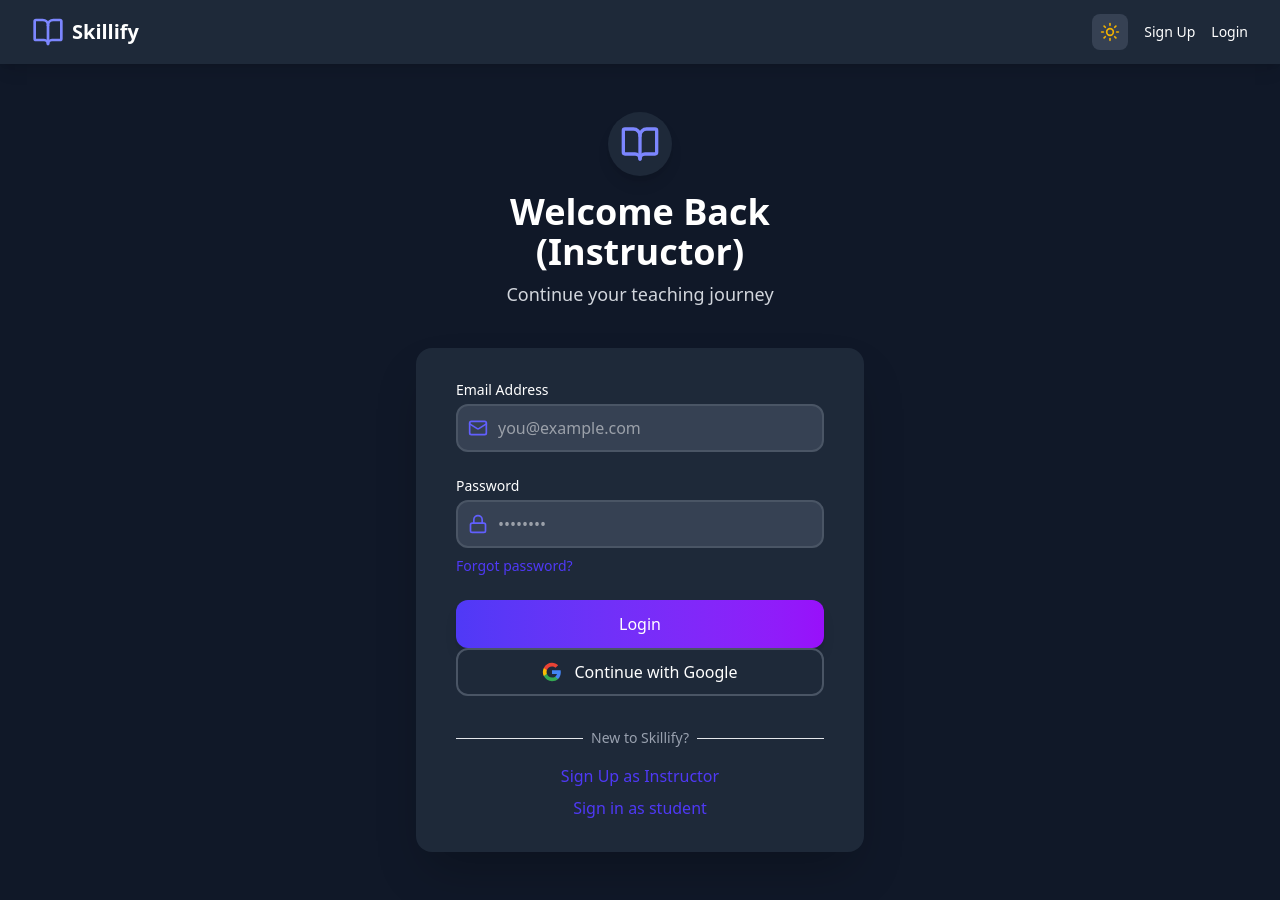
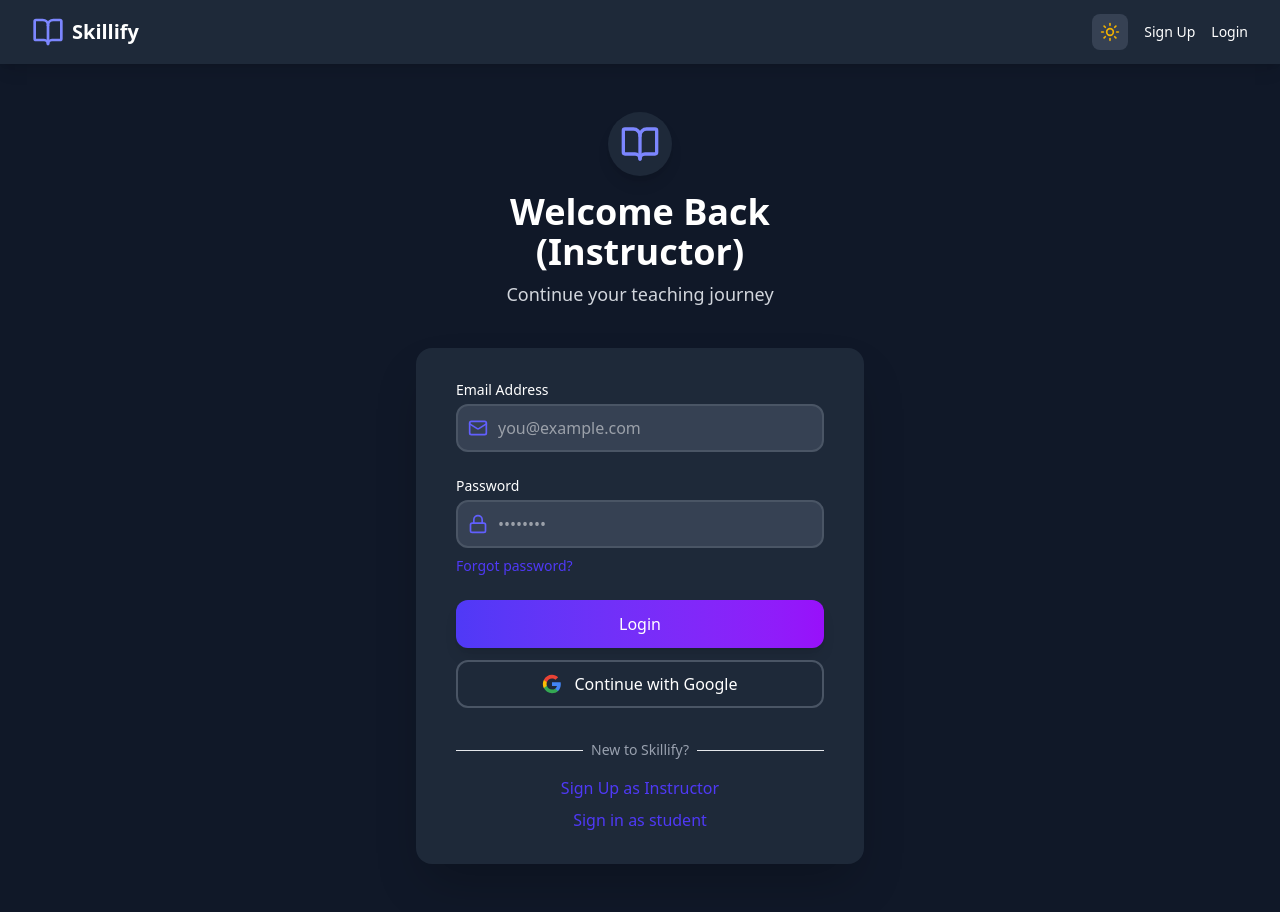
Before and after one commit to priyanjal1234/Skillify, a React (Vite) app: page /login/instructor in a window 1280 px wide. Built offline with nearby package versions, Linux system fonts and the light colour scheme; no server answers.

Commit message:
Added margin for google oauth button

```diff
--- a/src/components/InstructorLogin.jsx
+++ b/src/components/InstructorLogin.jsx
@@ -145,7 +145,7 @@ const InstructorLogin = () => {
                 <button
                   type="button"
                   onClick={handleGoogleLogin}
-                  className={`w-full h-12 mb-8 flex items-center justify-center space-x-3 border-2 rounded-xl transition duration-200 ${
+                  className={`w-full h-12 mt-3 mb-8 flex items-center justify-center space-x-3 border-2 rounded-xl transition duration-200 ${
                     darkMode
                       ? "border-gray-600 bg-gray-800 text-white hover:bg-gray-700"
                       : "border-gray-200 bg-white text-gray-700 hover:bg-gray-50"
```
